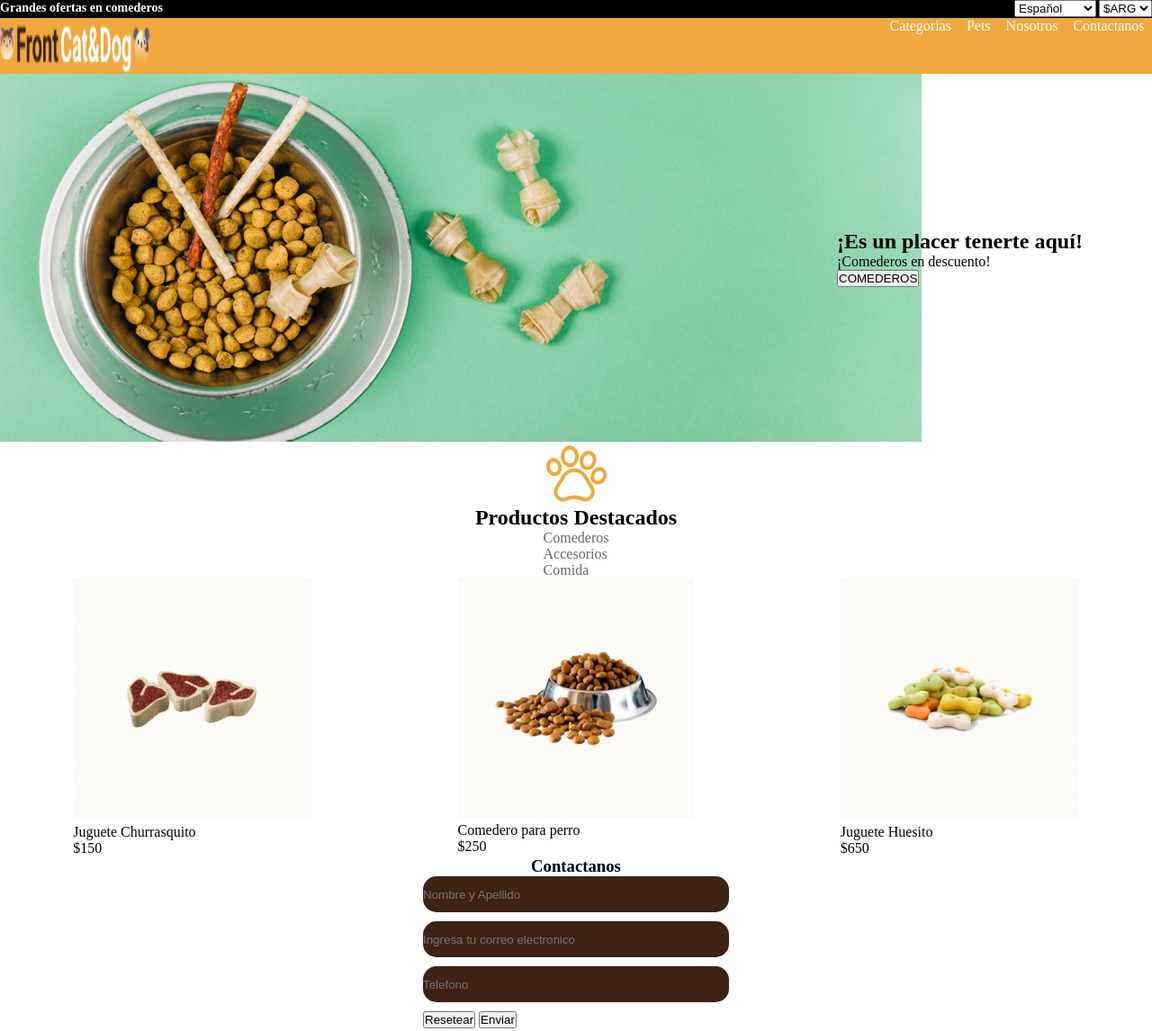
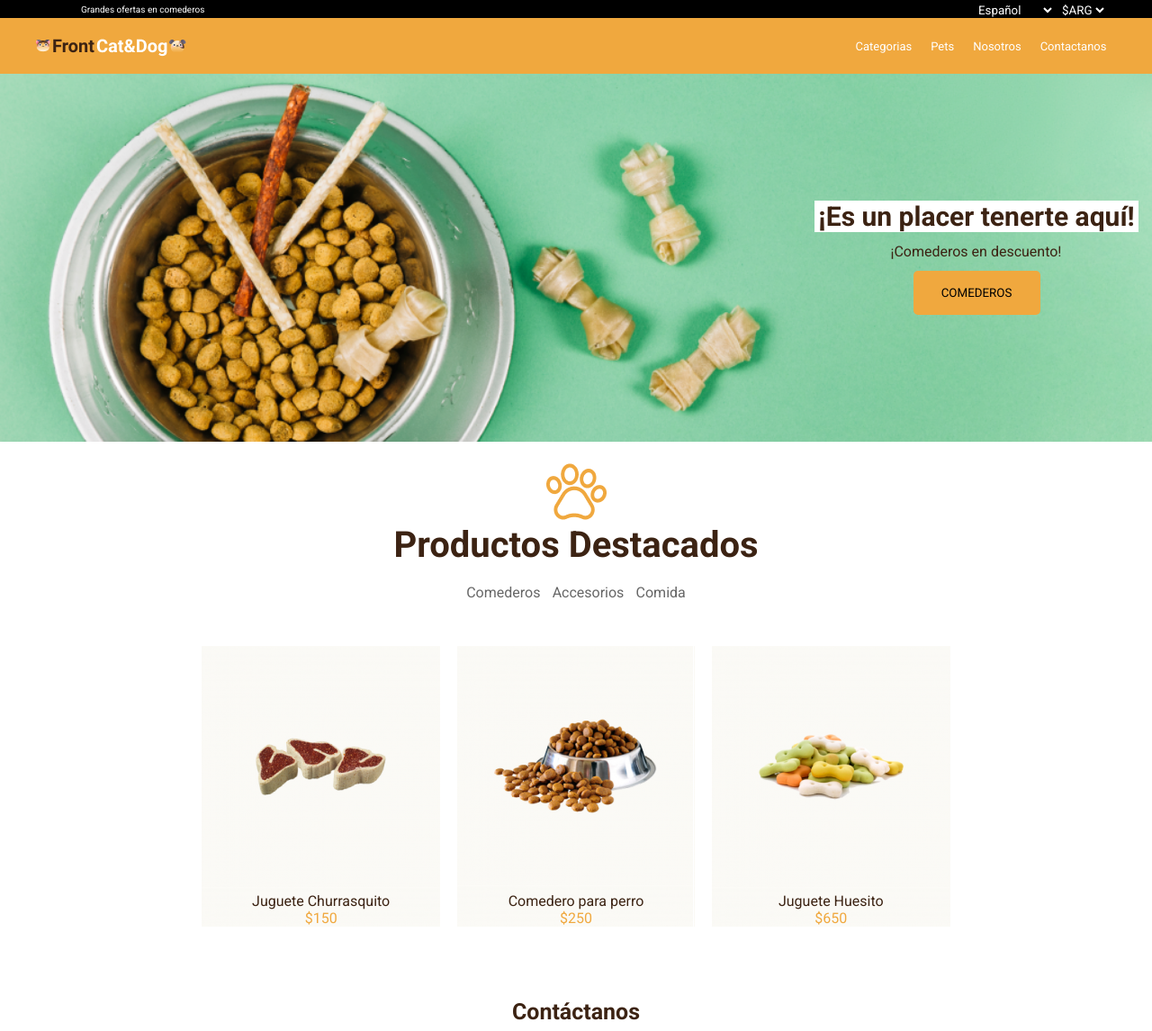
Before and after one commit to amilcarHernandez24/pet-shop-digital-house, a plain HTML site: page index.html in a window 1280 px wide. Shown: the top 1146 px of the page at 90% size. Drawn offline with Linux system fonts and the light colour scheme.

Commit message:
Add more styles to the project

```diff
--- a/index.html
+++ b/index.html
@@ -4,21 +4,24 @@
     <meta charset="UTF-8">
     <meta http-equiv="X-UA-Compatible" content="IE=edge">
     <meta name="viewport" content="width=device-width, initial-scale=1.0">
+    <link rel="preconnect" href="https://fonts.googleapis.com">
+<link rel="preconnect" href="https://fonts.gstatic.com" crossorigin>
+<link href="https://fonts.googleapis.com/css2?family=Roboto:wght@400;500;700&display=swap" rel="stylesheet">
+    <link rel="stylesheet" href="styles/styles.css">
     <title>Document</title>
-    <link rel="stylesheet" href="styles/styles.css">
 </head>
 <body>
     <header class="header">
         <div class="header-one">
             <h3>Grandes ofertas en comederos</h3>
-            <div>
-                <select id="idioma" name="idioma">
+            <div class="options">
+                <select name="idioma">
                     <option value="">Español</option>
                     <option value="opcion1">English</option>
                     <option value="opcion2">French</option>
                     <option value="opcion3">Portuguese</option>
                 </select>
-                <select id="moneda" name="moneda">
+                <select name="moneda">
                     <option value="">$ARG</option>
                     <option value="opcion1">$US</option>
                     <option value="opcion2">€EU</option>
@@ -57,30 +60,27 @@
                 </ul>
             </div>
             <div class="products-banner">
-                <figure>
-                    <img src="images/churrasquito.png" alt="Juguete Churrasco">
+                <figure class="fig-1">
                     <figcaption>Juguete Churrasquito</figcaption>
                     <span>$150</span>
                 </figure>
-                <figure>
-                    <img src="images/comedero.png" alt="Comedero">
+                <figure class="fig-2">
                     <figcaption>Comedero para perro</figcaption>
                     <span>$250</span>
                 </figure>
-                <figure>
-                    <img src="images/huesito.png" alt="Juguete Huesito">
+                <figure class="fig-3">
                     <figcaption>Juguete Huesito</figcaption>
                     <span>$650</span>
                 </figure>
             </div>
         </section>
         <section class="form-container">
-            <h3>Contactanos</h3>
+            <h3>Contáctanos</h3>
             <form action="" class="formulario">
                 <input type="text" placeholder="Nombre y Apellido">
                 <input type="email" placeholder="Ingresa tu correo electronico">
                 <input type="number" placeholder="Telefono">
-                <div>
+                <div class="form-buttons">
                     <button type="reset">Resetear</button>
                     <button type="submit">Enviar</button>
                 </div>
--- a/styles/styles.css
+++ b/styles/styles.css
@@ -1,6 +1,7 @@
 * {
     margin: 0;
     padding: 0;
+    font-family: 'Roboto', sans-serif;
 }
 
 .header {
@@ -10,18 +11,44 @@
 
 .header-one {
     display: flex;
-    font-size: 12px;
     justify-content: space-between;
+    align-items: center;
     background-color: #000;
     color: #fff;
     height: 20px;
 }
 
+.header-one h3 {
+    margin-left: 90px;
+    /* font-family: 'Roboto', sans-serif; */
+    font-weight: 400;
+    font-size: 10px;
+}
+
+.header-one .options {
+    margin-right: 50px;
+}
+
+.options select {
+    background-color: transparent;
+    color: #fff;
+    border: none;
+}
+
 .header-two {
     display: flex;
+    align-items: center;
     justify-content: space-between;
     background-color: #F0A83E;
     height: 62px;
+}
+
+.header-two img {
+    margin-left: 40px;
+}
+
+.header-two nav {
+    margin-right: 40px;
 }
 
 .header-two > nav > ul {
@@ -30,25 +57,66 @@
     list-style: none;
     color: #fff;
     width: 300px;
+    /* font-family: 'Roboto', sans-serif; */
+    font-weight: 400;
+    font-size: 13px;
 }
 
 .banner {
+    margin-bottom: 20px;
     display: flex;
     justify-content: end;
     align-items: center;
     background-image: url(../images/banner.png);
     background-repeat: no-repeat;
+    background-size: cover;
     height: 409px;
     width: 100%;
 }
 
 .cta {
+    margin-right: 20px;
+    display: flex;
+    flex-direction: column;
+    justify-content: center;
+    align-items: center;
     width: 350px;
+    /* font-family: 'Roboto', sans-serif; */
+    font-weight: 400;
+}
+
+.cta h1 {
+    background-color: #fff;
+    margin-bottom: 12px;
+    width: 360px;
+    font-size: 30px;
+    line-height: 35px;
+    text-align: center;
+    color: #3C2313;
+}
+
+.cta p {
+    margin-bottom: 12px;
+    width: 191px;
+    height: 19px;
+    font-size: 16px;
+    line-height: 19px;
+    color: #3C2313;
+}
+
+.cta button {
+    width: 141px;
+    height: 49px;
+    background: #F0A83E;
+    border-radius: 5px;
+    border: none;
 }
 
 .products {
     display: flex;
     flex-direction: column;
+    align-items: center;
+    margin-bottom: 80px;
 }
 
 .products-menu {
@@ -56,10 +124,21 @@
     flex-direction: column;
     justify-content: space-evenly;
     align-items: center;
+    /* font-family: 'Roboto', sans-serif; */
 }
 
-.products-menu > ul > li {
+.products-menu h2 {
+    color: #3C2313;
+    font-weight: 700;
+    font-size: 40px;
+}
+
+.products-menu > ul {
+    margin: 20px 0 50px;
+    display: flex;
+    justify-content: space-evenly;
     list-style: none;
+    width: 270px;
 }
 
 .products-menu > ul > li > a {
@@ -68,8 +147,47 @@
 }
 
 .products-banner {
+    width: 850px;
     display: flex;
     justify-content: space-around;
+}
+
+.products-banner figcaption {
+    color: #3C2313;
+}
+
+.products-banner span {
+    color: #F0A83E;
+}
+
+.fig-1 {
+    background-image: url(../images/churrasquito.png);
+    width: 265px;
+    height: 312px;
+    display: flex;
+    flex-direction: column;
+    justify-content: flex-end;
+    align-items: center;
+}
+
+.fig-2 {
+    background-image: url(../images/comedero.png);
+    width: 265px;
+    height: 312px;
+    display: flex;
+    flex-direction: column;
+    justify-content: flex-end;
+    align-items: center;
+}
+
+.fig-3 {
+    background-image: url(../images/huesito.png);
+    width: 265px;
+    height: 312px;
+    display: flex;
+    flex-direction: column;
+    justify-content: flex-end;
+    align-items: center;
 }
 
 /* Solo para delimitar la zona del form */
@@ -79,6 +197,14 @@
     flex-direction: column;
     justify-content: center;
     align-items: center;
+    margin-bottom: 75px;
+}
+
+.form-container h3 {
+    color: #3C2313;
+    font-weight: 700;
+    font-size: 25px;
+    margin-bottom: 20px;
 }
 
 .formulario {
@@ -88,15 +214,19 @@
 
 .formulario input {
     width: 340px;
-    height: 40px;
+    height: 30px;
     border-radius: 15px;
     background-color: #3C2313;
     border: none;
+    padding: 10px;
+    margin-bottom: 10px;
+}
+
+.formulario input::placeholder {
     color: #fff;
-    margin-bottom: 10px;
 }
 
 .form-buttons {
     display: flex;
-    margin-right: 10px;
+    justify-content: center;
 }
```
